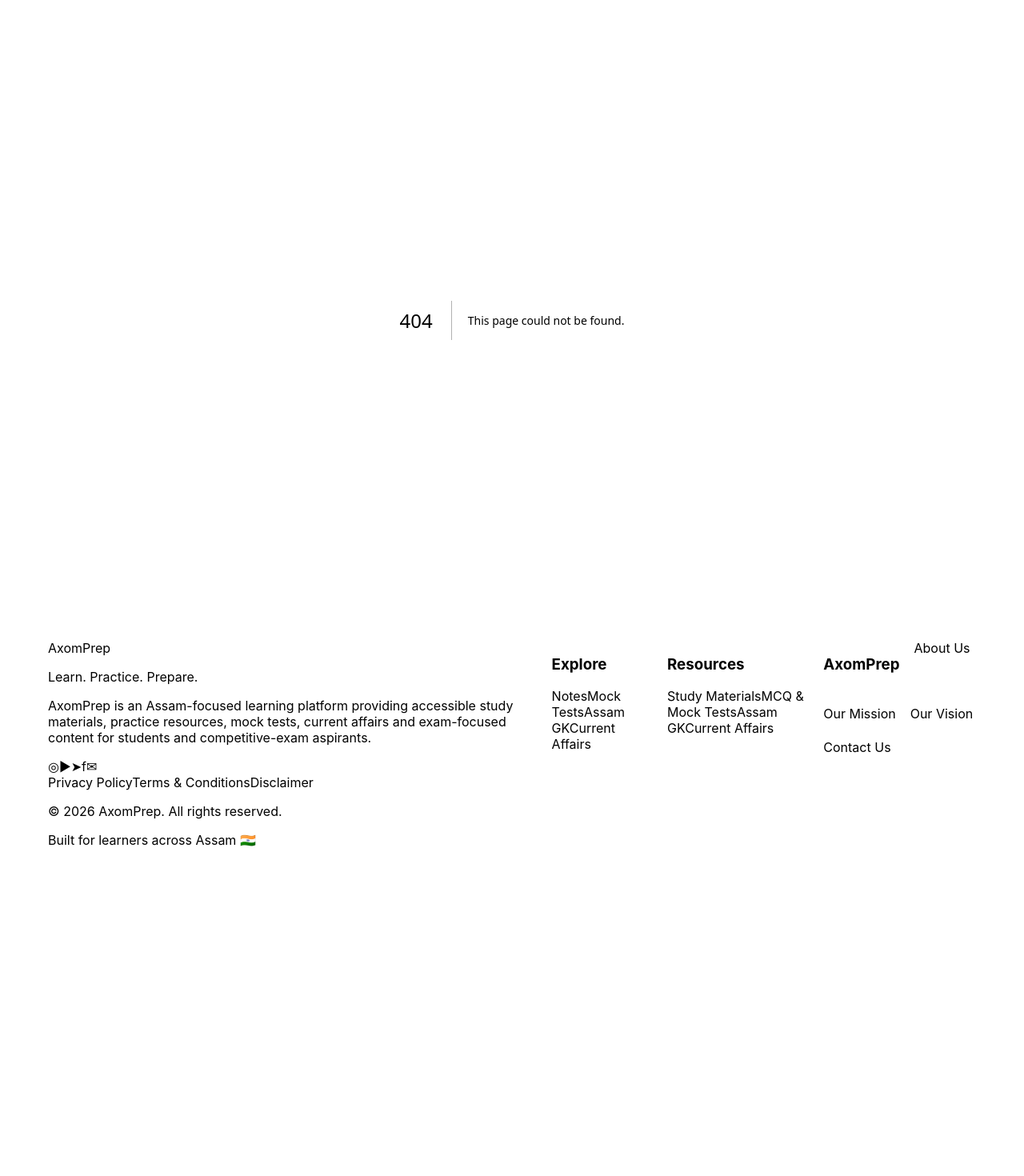
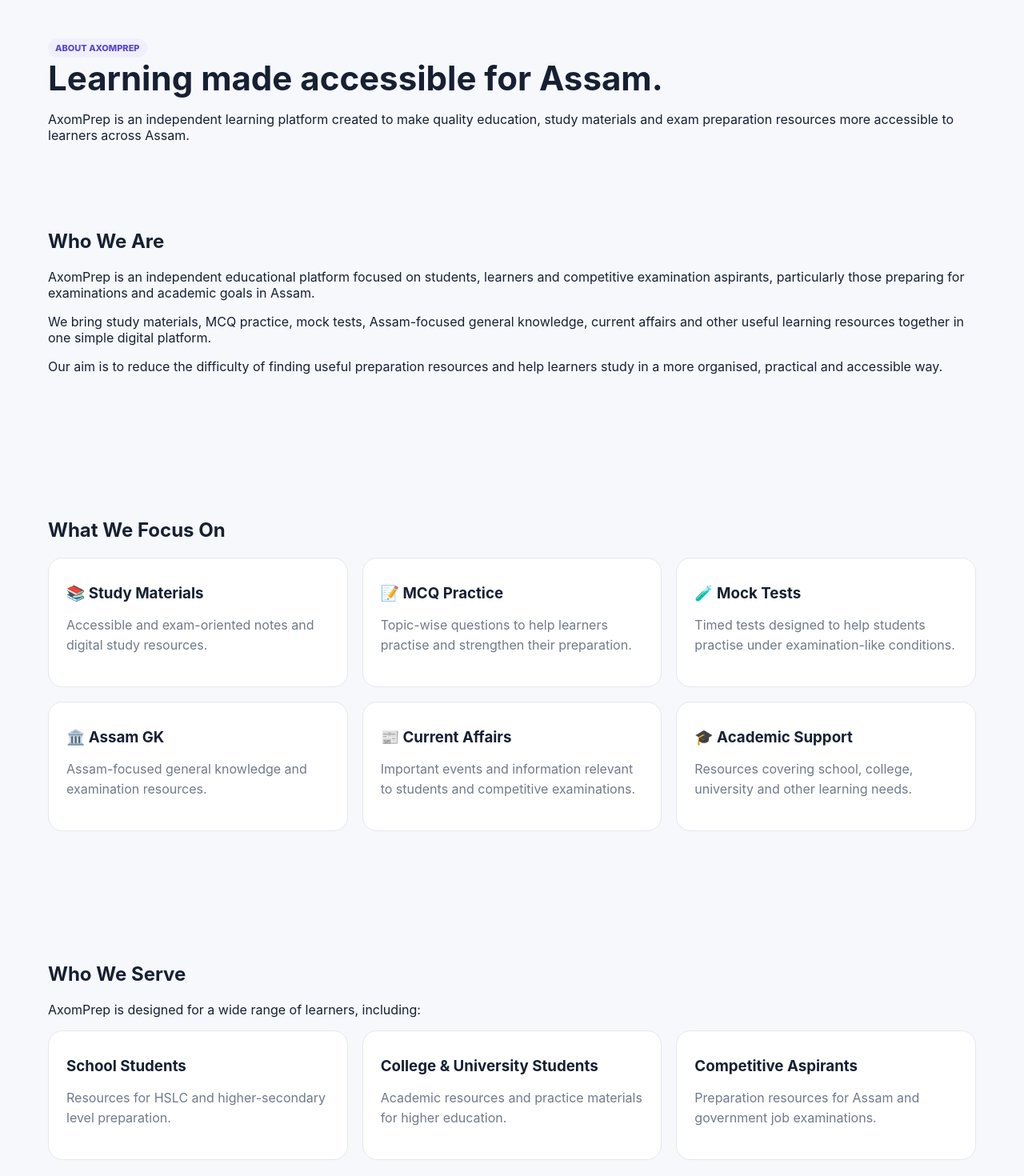
Before and after one commit to Firdushi/AxomPrep, a Next.js app: page /about in a window 1280 px wide. Before the commit this address had no page. Shown: the top 1470 px of the page at 80% size. Before the commit the page ends 1076 px from the top, so only its background shows below. Built offline with nearby package versions, Linux system fonts and the light colour scheme.

Commit message:
Add About page for AxomPrep
This file contains the About page for AxomPrep, detailing the platform's mission, focus areas, and commitment to learners in Assam.

```diff
--- /dev/null
+++ b/app/about/page.tsx
@@ -0,0 +1,185 @@
+import Link from "next/link";
+
+export const metadata = {
+  title: "About Us | AxomPrep",
+  description:
+    "Learn about AxomPrep, an independent Assam-focused learning platform for students and competitive-exam aspirants.",
+};
+
+export default function AboutPage() {
+  return (
+    <main className="page">
+      <div className="container">
+
+        <section className="hero-section">
+          <span className="badge">ABOUT AXOMPREP</span>
+
+          <h1 className="page-title">
+            Learning made accessible for Assam.
+          </h1>
+
+          <p className="lead">
+            AxomPrep is an independent learning platform
+            created to make quality education, study
+            materials and exam preparation resources more
+            accessible to learners across Assam.
+          </p>
+        </section>
+
+        <section className="section">
+          <h2>Who We Are</h2>
+
+          <p>
+            AxomPrep is an independent educational platform
+            focused on students, learners and competitive
+            examination aspirants, particularly those
+            preparing for examinations and academic goals
+            in Assam.
+          </p>
+
+          <p>
+            We bring study materials, MCQ practice, mock
+            tests, Assam-focused general knowledge, current
+            affairs and other useful learning resources
+            together in one simple digital platform.
+          </p>
+
+          <p>
+            Our aim is to reduce the difficulty of finding
+            useful preparation resources and help learners
+            study in a more organised, practical and
+            accessible way.
+          </p>
+        </section>
+
+        <section className="section">
+          <h2>What We Focus On</h2>
+
+          <div className="grid">
+            <div className="card">
+              <h3>📚 Study Materials</h3>
+              <p>
+                Accessible and exam-oriented notes and
+                digital study resources.
+              </p>
+            </div>
+
+            <div className="card">
+              <h3>📝 MCQ Practice</h3>
+              <p>
+                Topic-wise questions to help learners
+                practise and strengthen their preparation.
+              </p>
+            </div>
+
+            <div className="card">
+              <h3>🧪 Mock Tests</h3>
+              <p>
+                Timed tests designed to help students
+                practise under examination-like conditions.
+              </p>
+            </div>
+
+            <div className="card">
+              <h3>🏛️ Assam GK</h3>
+              <p>
+                Assam-focused general knowledge and
+                examination resources.
+              </p>
+            </div>
+
+            <div className="card">
+              <h3>📰 Current Affairs</h3>
+              <p>
+                Important events and information relevant
+                to students and competitive examinations.
+              </p>
+            </div>
+
+            <div className="card">
+              <h3>🎓 Academic Support</h3>
+              <p>
+                Resources covering school, college,
+                university and other learning needs.
+              </p>
+            </div>
+          </div>
+        </section>
+
+        <section className="section">
+          <h2>Who We Serve</h2>
+
+          <p>
+            AxomPrep is designed for a wide range of
+            learners, including:
+          </p>
+
+          <div className="grid">
+            <div className="card">
+              <h3>School Students</h3>
+              <p>
+                Resources for HSLC and higher-secondary
+                level preparation.
+              </p>
+            </div>
+
+            <div className="card">
+              <h3>College & University Students</h3>
+              <p>
+                Academic resources and practice materials
+                for higher education.
+              </p>
+            </div>
+
+            <div className="card">
+              <h3>Competitive Aspirants</h3>
+              <p>
+                Preparation resources for Assam and
+                government job examinations.
+              </p>
+            </div>
+          </div>
+        </section>
+
+        <section className="section">
+          <h2>Our Commitment</h2>
+
+          <p>
+            We believe that access to useful educational
+            resources should not depend on where a learner
+            lives or how much they can spend on preparation.
+          </p>
+
+          <p>
+            AxomPrep is committed to continuously improving
+            its resources, expanding its subject coverage
+            and building a dependable digital learning
+            platform for learners across Assam.
+          </p>
+        </section>
+
+        <section className="section cta-section">
+          <span className="badge">START LEARNING</span>
+
+          <h2>Learn. Practice. Prepare.</h2>
+
+          <p>
+            Explore our study materials and start preparing
+            for your next academic or competitive goal.
+          </p>
+
+          <div className="actions">
+            <Link href="/notes" className="btn primary">
+              Explore Notes
+            </Link>
+
+            <Link href="/tests" className="btn">
+              Take a Mock Test
+            </Link>
+          </div>
+        </section>
+
+      </div>
+    </main>
+  );
+}
```
